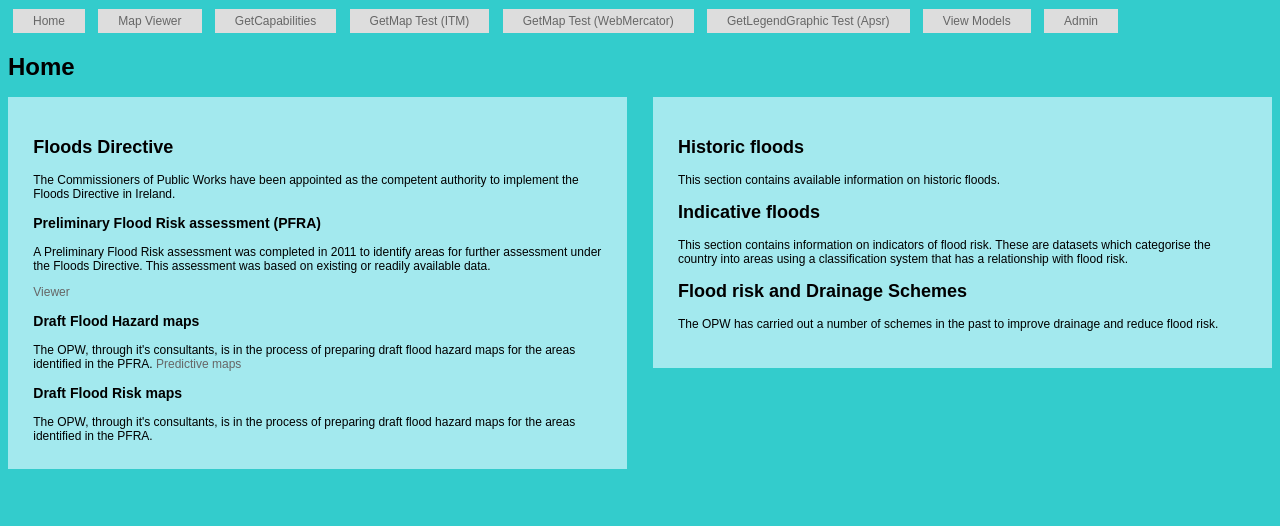
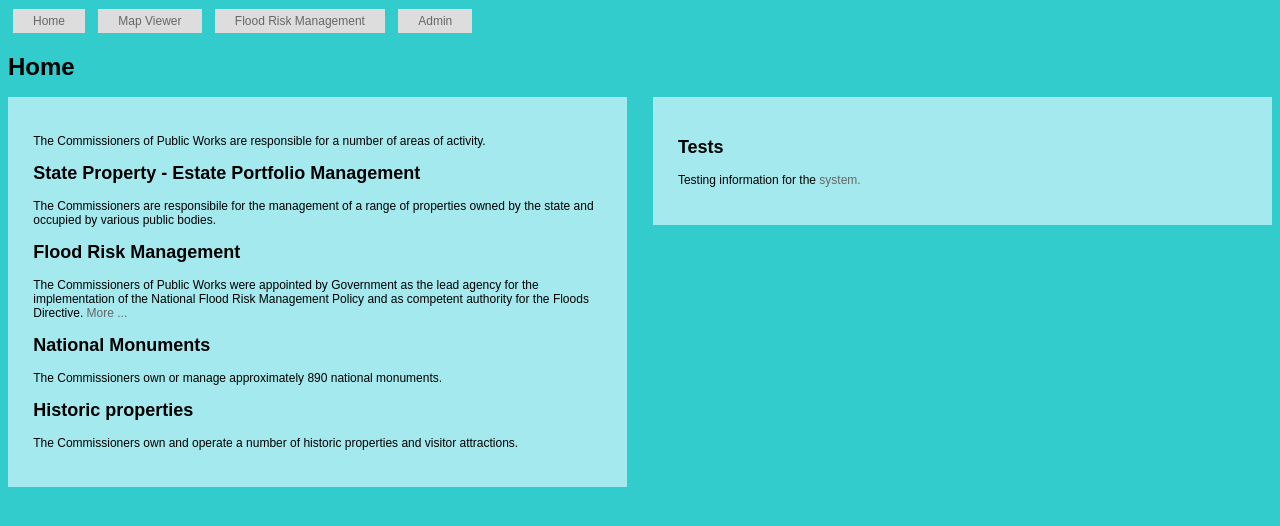
Before and after one commit to VincentHussey/floodmapsv2, a Django app: page / in a window 1280 px wide. Shown: the part 91-617 px from the top of the page. Run offline with Django 3.2, Linux system fonts and the light colour scheme.

Commit message:
Changes to home page and links to allow for OPW general use.

```diff
--- a/floodmapsv2/floodmapsv2/templates/home.html
+++ b/floodmapsv2/floodmapsv2/templates/home.html
@@ -12,31 +12,25 @@
 {% block page_body %}
 <h1>Home</h1>
 <div class="left">
-<h2>Floods Directive</h2>
-<p>The Commissioners of Public Works have been appointed as the competent authority to implement the Floods Directive in Ireland.</p>
+<p>The Commissioners of Public Works are responsible for a number of areas of activity.<p>
 
-<h3>Preliminary Flood Risk assessment (PFRA)</h3>
-<p>A Preliminary Flood Risk assessment was completed in 2011 to identify areas for further assessment under the Floods Directive.  This assessment was based on existing or readily available data.</p>
-<a href="/map">Viewer</a>
+<h2>State Property - Estate Portfolio Management</h2>
+<p>The Commissioners are responsibile for the management of a range of properties owned by the state and occupied by various public bodies.</p>
 
-<h3>Draft Flood Hazard maps</h3>
-The OPW, through it's consultants, is in the process of preparing draft flood hazard maps for the areas identified in the PFRA.
-<a href="/predictive">Predictive maps</a>
+<h2>Flood Risk Management</h2>
+<p>The Commissioners of Public Works were appointed by Government as the lead agency for the implementation of the National Flood Risk Management Policy and as competent
+authority for the Floods Directive.  <a href='/frm'>More ...</a></p>
 
-<h3>Draft Flood Risk maps</h3>
-The OPW, through it's consultants, is in the process of preparing draft flood hazard maps for the areas identified in the PFRA.
+<h2>National Monuments</h2>
+<p>The Commissioners own or manage approximately 890 national monuments.</p>
+
+
+<h2>Historic properties</h2>
+<p>The Commissioners own and operate a number of historic properties and visitor attractions.</p>
 
 </div>
 <div class="right">
-<h2>Historic floods</h2>
-<p>This section contains available information on historic floods.</p>
-
-
-<h2>Indicative floods</h2>
-<p>This section contains information on indicators of flood risk.  These are datasets which categorise the country into areas using a classification system that has a relationship with flood risk.
-</p>
-
-<h2>Flood risk and Drainage Schemes</h2>
-<p>The OPW has carried out a number of schemes in the past to improve drainage and reduce flood risk.</p>
+<h2>Tests</h2>
+<p>Testing information for the <a href='/test'>system.</a></p>
 </div>
 {% endblock %}
--- a/floodmapsv2/floodmapsv2/templates/menu-bar.html
+++ b/floodmapsv2/floodmapsv2/templates/menu-bar.html
@@ -1,9 +1,5 @@
 <div id="menu">
    <span id="home" class="menubar"><a href="/">Home</a></span>
    <span id="map_link" class="menubar"><a href="/map">Map Viewer</a></span>
-   <span id="capabilities" class="menubar"><a href="/cgi-bin/mapserv?map=/opt/projects/floodmapsv2/floodmapsv2/floodmapsv2/mapserv.map&service=wms&request=getcapabilities&version=1.1.1">GetCapabilities</a></span>
-   <span id="test_map itm" class="menubar"><a href="/cgi-bin/mapserv?map=/opt/projects/floodmapsv2/floodmapsv2/floodmapsv2/mapserv.map&service=wms&request=getmap&version=1.1.1&bbox=710865.75,750700.9375,724865.9375,756884.6875&width=800&height=800&layers=Flood_extents_1pc_AEP&style=&srs=epsg:2157&format=png">GetMap Test (ITM)</a></span>
-   <span id="test_map" class="menubar"><a href="/cgi-bin/mapserv?map=/opt/projects/floodmapsv2/floodmapsv2/floodmapsv2/mapserv.map&service=wms&request=getmap&version=1.1.1&bbox=-681441.0625,7080565.5,-677383.75,7081218.5&width=800&height=800&layers=Flood_extents_1pc_AEP&style=&srs=epsg:3857&format=png">GetMap Test (WebMercator)</a></span>
-   <span id="test_legend" class="menubar"><a href="/cgi-bin/mapserv?map=/opt/projects/floodmapsv2/floodmapsv2/floodmapsv2/mapserv.map&SERVICE=WMS&VERSION=1.1.1&layer=apsr&REQUEST=getlegendgraphic&FORMAT=image/png">GetLegendGraphic Test (Apsr)</a></span>
-   <span id="model" class="menubar"><a href="/static/models_rev1.png">View Models</a></span>
+   <span id="frm" class="menubar"><a href="/frm">Flood Risk Management</a></span>
    <span id="admin" class="menubar"><a href="/admin">Admin</a></span>
--- a/floodmapsv2/floodmapsv2/urls.py
+++ b/floodmapsv2/floodmapsv2/urls.py
@@ -13,6 +13,7 @@ urlpatterns = patterns('',
     url(r'^map$', TemplateView.as_view(template_name="map.html")),
     url(r'^test-map$', TemplateView.as_view(template_name="test-map.html")),
     url(r'^predictive/', include('predictive.urls')),
+    url(r'^test$', TemplateView.as_view(template_name="test.html")),
 
     # urls for apps
     #url(r'^$',include('floodmapsv2.floodmaps.urls')),
```
Also changed, not shown: floodmapsv2/floodmapsv2/templates/test.html (added, +22 -0 lines).
